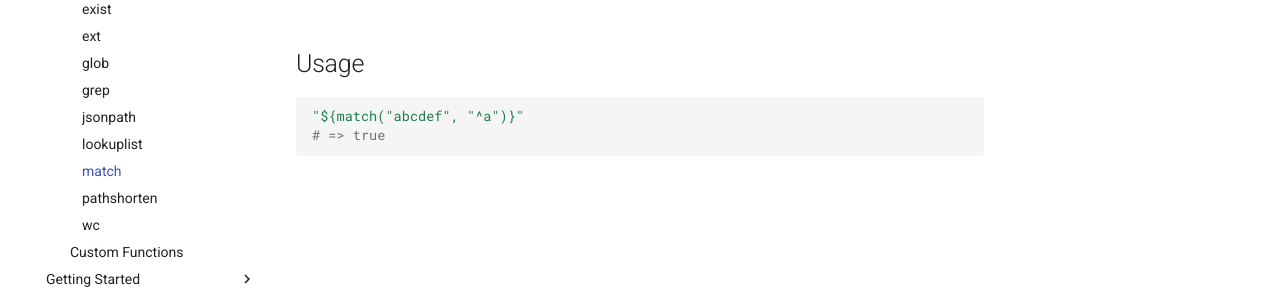
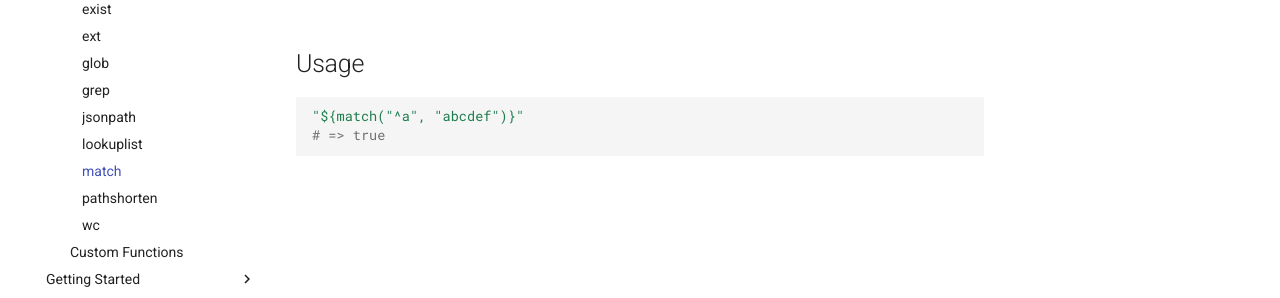
Before and after one commit to babarot/stein, an MkDocs documentation site: the page built from docs/configuration/syntax/functions/match.md, in a window 1280 px wide. Shown: the part 398-696 px from the top of the page. Built offline with MkDocs 1.6.1 and Material for MkDocs 9.7.7, drawn with Linux system fonts in a browser that asks for light colours; nearby versions of some CDN libraries; comment, search, counter and statistics services are not loaded.

Commit message:
1st arg is pattern

````diff
--- a/docs/configuration/syntax/functions/match.md
+++ b/docs/configuration/syntax/functions/match.md
@@ -11,6 +11,6 @@ string, string | boolean
 ## Usage
 
 ```hcl
-"${match("abcdef", "^a")}"
+"${match("^a", "abcdef")}"
 # => true
 ```
````
